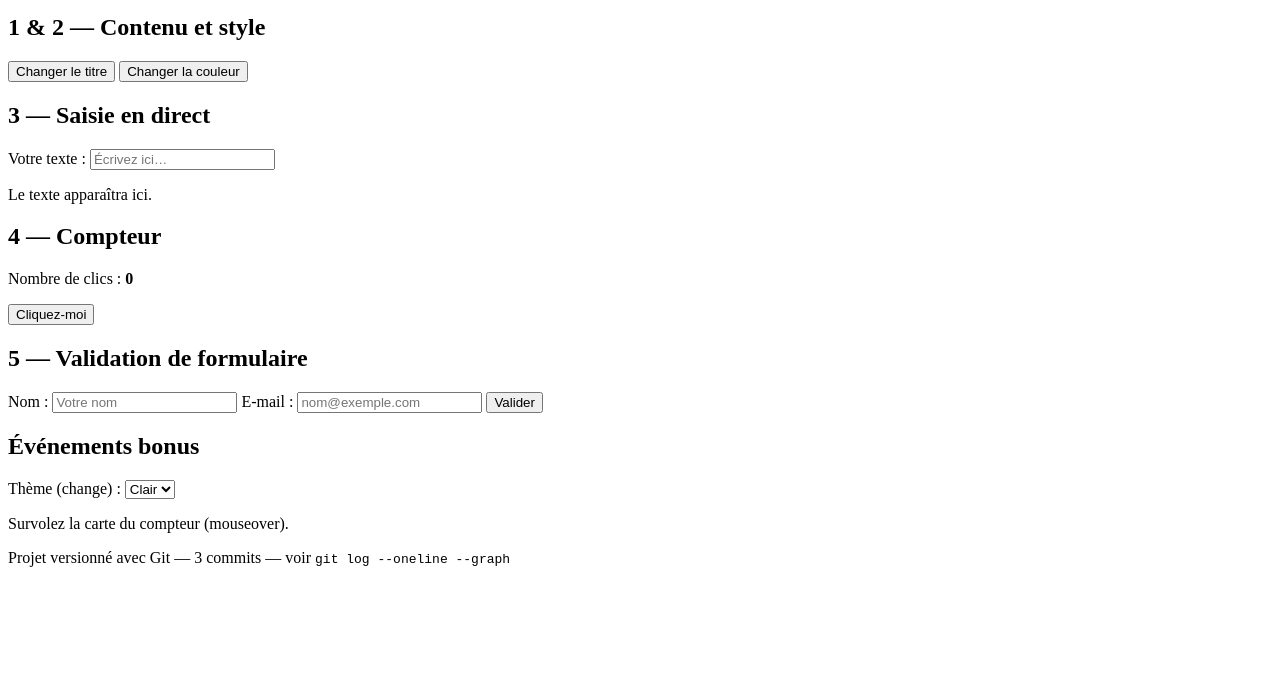
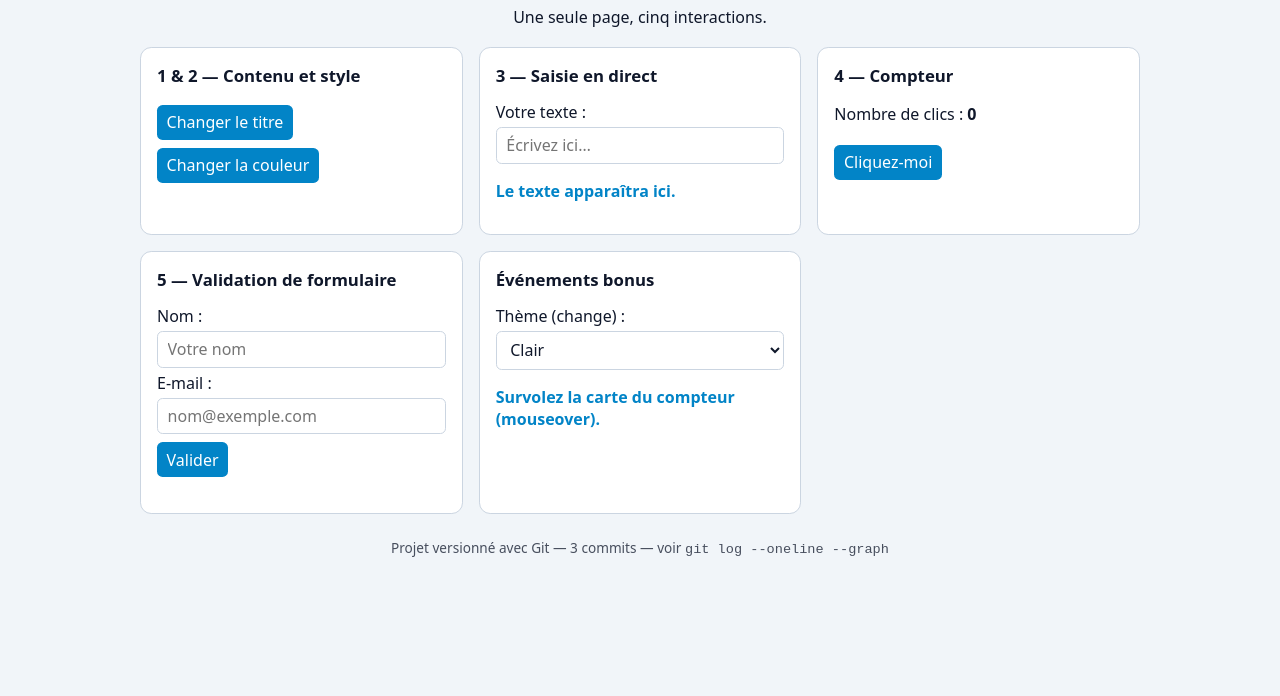
Before and after one commit to loudikia853-rgb/demo-js-dom, a plain HTML site: page index.html in a window 1280 px wide. Shown: the part 104-800 px from the top of the page. Drawn offline with Linux system fonts and the light colour scheme.

Commit message:
Ajouter la feuille de style CSS

```diff
--- a/index.html
+++ b/index.html
@@ -4,7 +4,23 @@
   <meta charset="utf-8">
   <meta name="viewport" content="width=device-width, initial-scale=1">
   <title>Démo — DOM et événements</title>
-  <!-- STYLE_PLACEHOLDER -->
+  <style>
+    :root{--bg:#f1f5f9;--fg:#0f172a;--card:#fff;--accent:#0284c7;--border:#cbd5e1}
+    body.nuit{--bg:#0f172a;--fg:#e2e8f0;--card:#1e293b;--accent:#38bdf8;--border:#475569}
+    *{box-sizing:border-box}
+    body{margin:0;font-family:system-ui,sans-serif;background:var(--bg);color:var(--fg);padding:1.5rem}
+    header,footer{text-align:center;margin-bottom:1.2rem}
+    footer{margin-top:1.5rem;font-size:.85rem;opacity:.75}
+    main{display:grid;gap:1rem;grid-template-columns:repeat(auto-fit,minmax(260px,1fr));max-width:1000px;margin:auto}
+    .carte{background:var(--card);border:1px solid var(--border);border-radius:.7rem;padding:1rem}
+    h1{color:var(--accent)}
+    h2{font-size:1.05rem;margin-top:0}
+    input,select,button{font:inherit;padding:.4rem .6rem;border:1px solid var(--border);border-radius:.35rem;margin:.25rem 0}
+    input,select{display:block;width:100%;background:var(--card);color:var(--fg)}
+    button{background:var(--accent);color:#fff;border:0;cursor:pointer}
+    #affichage,#message,#indice{font-weight:600;color:var(--accent)}
+    .erreur{color:#dc2626}.succes{color:#16a34a}
+  </style>
 </head>
 <body>
   <header>
```
